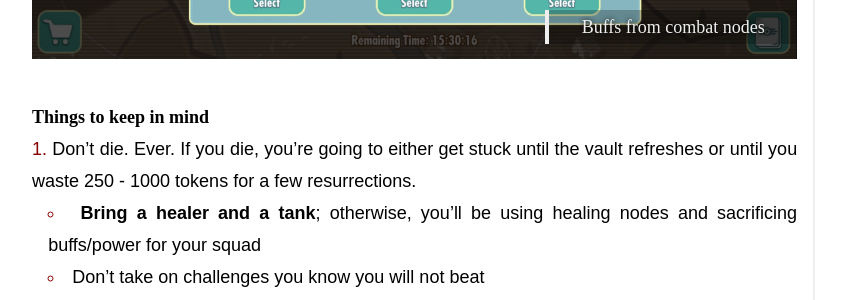
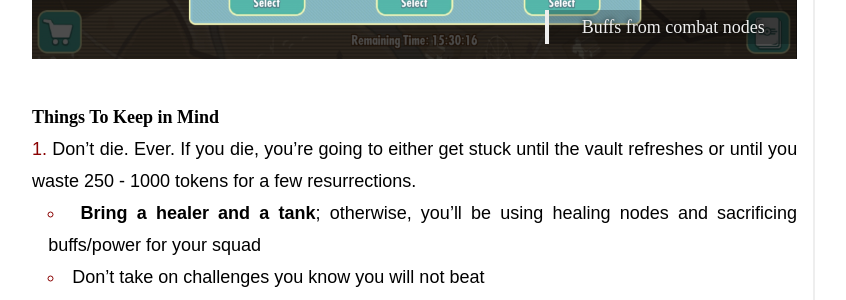
Before and after one commit to morgosus/morgosus.github.io, a Jekyll site: the page built from _posts/gaming/fallout-shelter-online/2021-08-18-vault-112.md, in a window 1280 px wide and 1400 px high, scrolled down 1484 px. Shown: the part 153-453 px from the top of the window, without its empty margins (96-942 px from the left). Built offline with Jekyll 4.4.1, drawn with Linux system fonts in a browser that asks for light colours; some web fonts are replaced; comment, search, counter and statistics services are not loaded; some of the changed text lies outside the part shown.

Commit message:
Fix title case

```diff
--- a/_posts/gaming/fallout-shelter-online/2021-08-18-vault-112.md
+++ b/_posts/gaming/fallout-shelter-online/2021-08-18-vault-112.md
@@ -37,7 +37,7 @@ One more thing, once you beat a Vault 112 map, there are 2 more maps to go. You
 
 ![Buffs from combat nodes](/assets/thm/gaming/foso/buff.jpg?v=1.0.0)
 
-## Things to keep in mind
+## Things To Keep in Mind
 
 1. Don't die. Ever. If you die, you're going to either get stuck until the vault refreshes or until you waste 250 - 1000 tokens for a few resurrections.
 - **Bring a healer and a tank**; otherwise, you'll be using healing nodes and sacrificing buffs/power for your squad
@@ -58,7 +58,7 @@ One more thing, once you beat a Vault 112 map, there are 2 more maps to go. You
 - If you do not have Strong, do not increase Strong's attack by 40%; instead, take the 5% dodge bonus or whatever else is available.
 8. Don't worry about radiation too much, especially if you come in with Neriah or Madison
 
-## Trader nodes
+## Trader Nodes
 
 As I've said before, trader nodes are a secondary reward. So you should always take advantage of them. I usually bring 300 - 400 pre-war money that I have in reserve just for this vault. It can sell all 3 rarities of Rax-X in bulk, which means 600, 1200, or even 2000 Rad-X can be gained per trader. Some traders have none, but some traders even sell multiples. The highest Rad-X amount I've ever gotten from a single Vault 112 run is somewhere at 4000 Rad-X.
 
```
